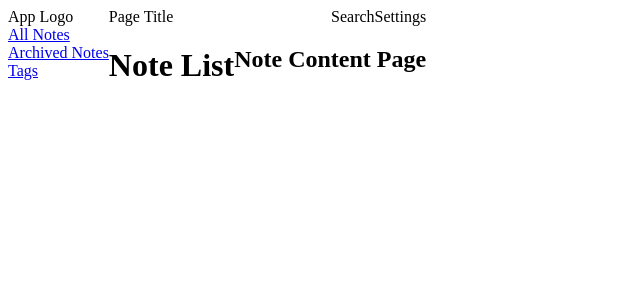
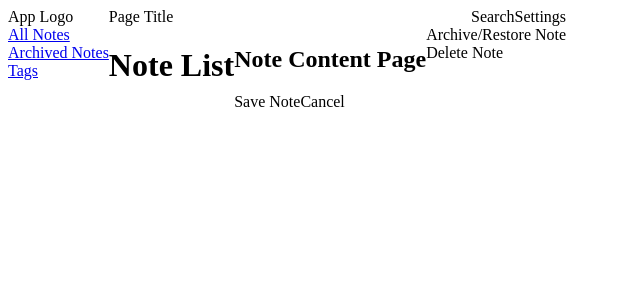
Before and after one commit to Nimus-oes/react-note-app, a React (Vite) app: page /tags/1/1 in a window 1280 px wide. Shown: the top 300 px of the page, without its empty margins (0-640 px from the left). Built offline with nearby package versions, Linux system fonts and the light colour scheme.

Commit message:
Add button panels for desktop/mobile screens (#4)

```diff
--- /dev/null
+++ b/src/pages/note-content-page.module.css
@@ -0,0 +1,19 @@
+.container {
+  display: flex;
+  flex-direction: row;
+}
+
+.rightPanelWrapper {
+  display: flex;
+  flex-direction: column;
+}
+
+.bottomButtonWrapper {
+  display: flex;
+  flex-direction: row;
+}
+
+.mobileButtonWrapper {
+  display: flex;
+  flex-direction: row;
+}
--- a/src/pages/note-content-page.tsx
+++ b/src/pages/note-content-page.tsx
@@ -1,7 +1,37 @@
+import { useIsMobile } from "../hooks/use-is-mobile";
+import styles from "./note-content-page.module.css";
+
 export default function NoteContentPage() {
-  return (
+  const isMobile = useIsMobile();
+
+  const mobileLayout = (
     <div>
+      <div className={styles.mobileButtonWrapper}>
+        <div>Go Back</div>
+        <div>Delete</div>
+        <div>Archive/Restore</div>
+        <div>Cancel</div>
+        <div>Save Note</div>
+      </div>
       <h2>Note Content Page</h2>
     </div>
   );
+
+  const desktopLayout = (
+    <div className={styles.container}>
+      <div className={styles.rightPanelWrapper}>
+        <h2>Note Content Page</h2>
+        <div className={styles.bottomButtonWrapper}>
+          <div>Save Note</div>
+          <div>Cancel</div>
+        </div>
+      </div>
+      <div>
+        <div>Archive/Restore Note</div>
+        <div>Delete Note</div>
+      </div>
+    </div>
+  );
+
+  return <>{isMobile ? mobileLayout : desktopLayout}</>;
 }
```
